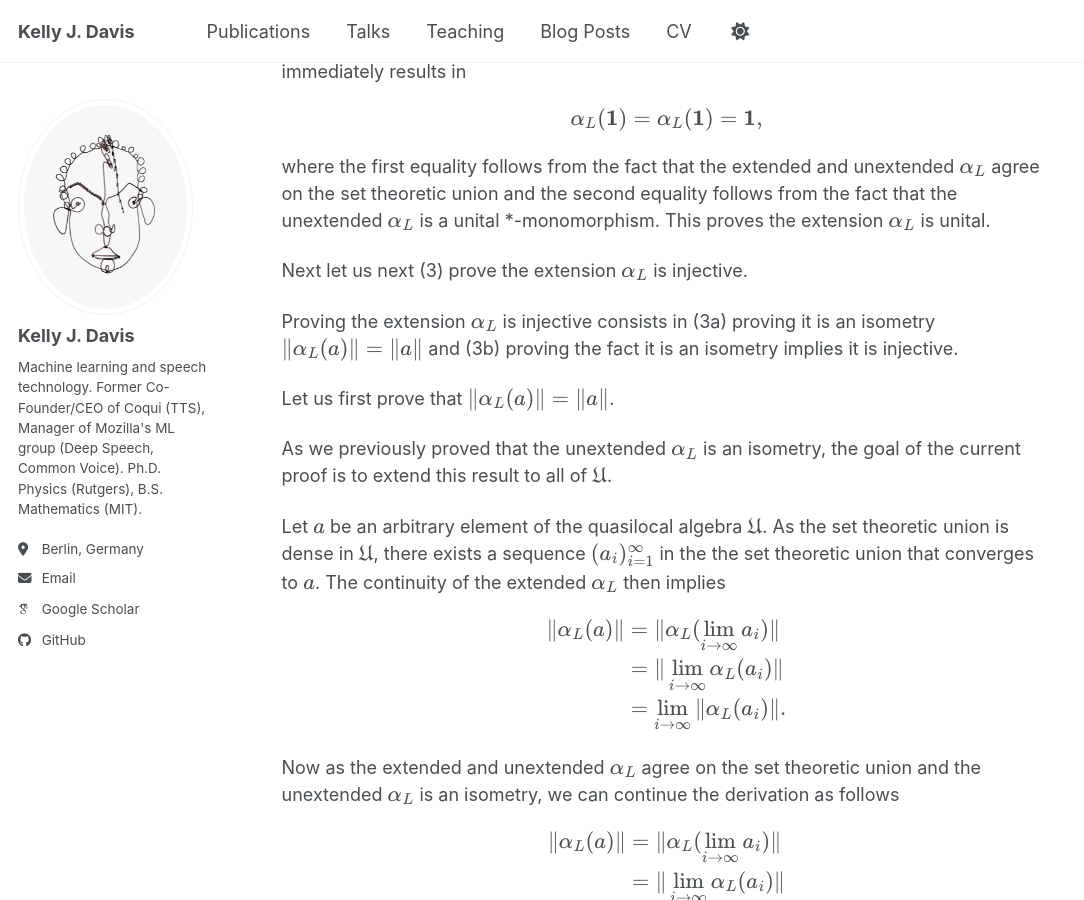
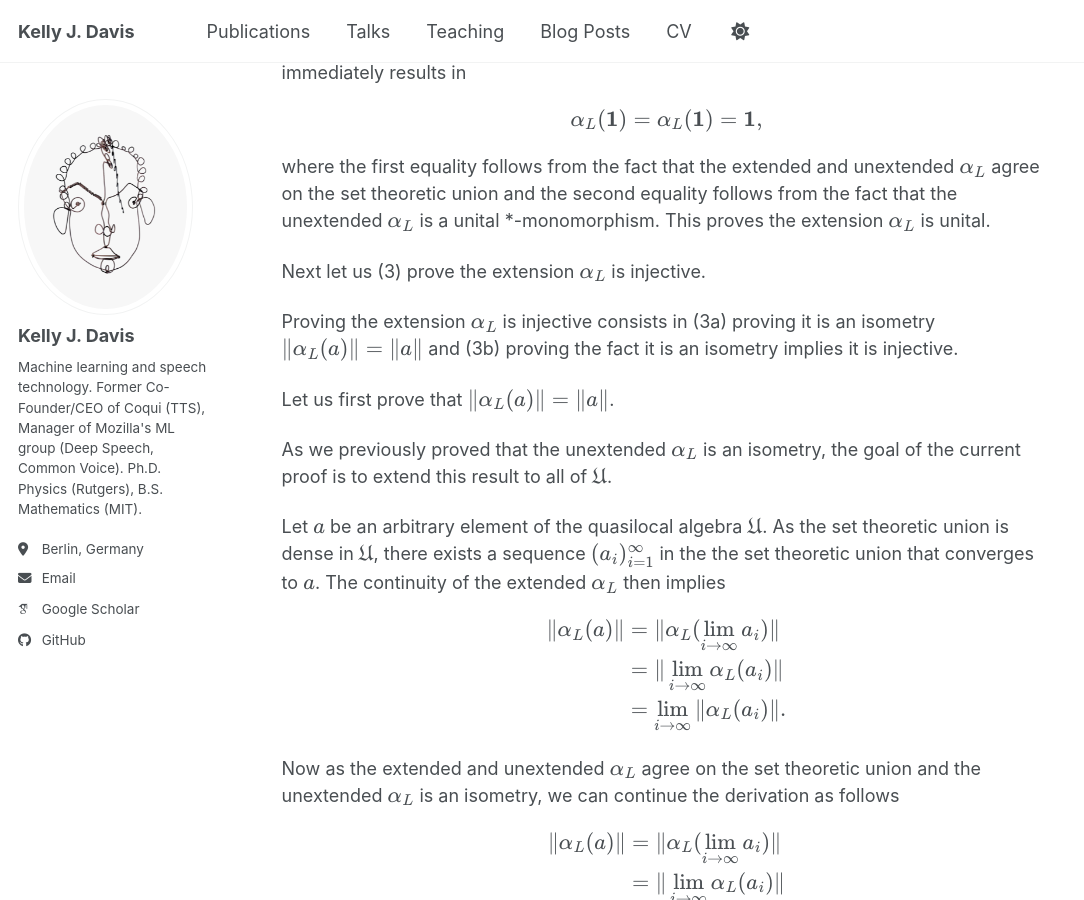
Before and after one commit to KellyJDavis/KellyJDavis.github.io, a Jekyll site: the page built from _posts/2026-05-30-local-isometric-invariant-states.md, in a window 1280 px wide and 900 px high, scrolled down 23584 px. Shown: the whole window, without its empty margins (0-1084 px from the left). Built offline with Jekyll 4.4.1, drawn with Linux system fonts in a browser that asks for light colours; some web fonts are replaced; a script bundle is joined from its source files by our own code; library files that are not in the unit come from our copies; some of the changed text lies outside the part shown.

Commit message:
Minor typos

```diff
--- a/_posts/2026-05-30-local-isometric-invariant-states.md
+++ b/_posts/2026-05-30-local-isometric-invariant-states.md
@@ -859,7 +859,7 @@ $$
 
 where the first equality follows from the fact that the extended and unextended $$\alpha_L$$ agree on the set theoretic union and the second equality follows from the fact that the unextended $$\alpha_L$$ is a unital \*-monomorphism. This proves the extension $$\alpha_L$$ is unital.
 
-Next let us next (3) prove the extension $$\alpha_L$$ is injective.
+Next let us (3) prove the extension $$\alpha_L$$ is injective.
 
 Proving the extension $$\alpha_L$$ is injective consists in (3a) proving it is an isometry $$\|\alpha_L(a)\| = \|a\|$$ and (3b) proving the fact it is an isometry implies it is injective.
 
```
Also changed, not shown: other parts of _posts/2026-05-30-local-isometric-invariant-states.md (+1 -1 lines).
